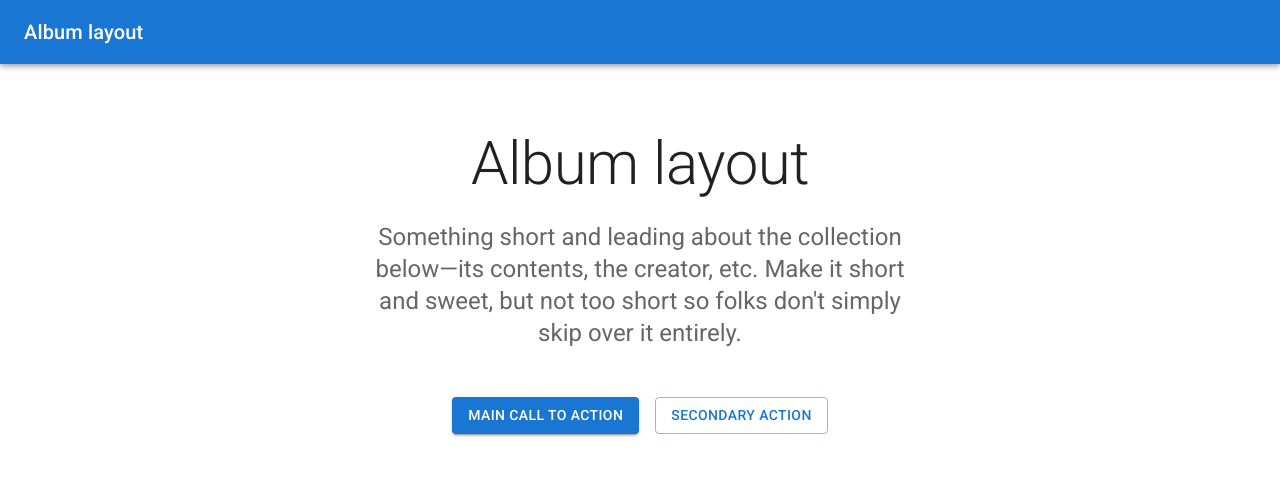
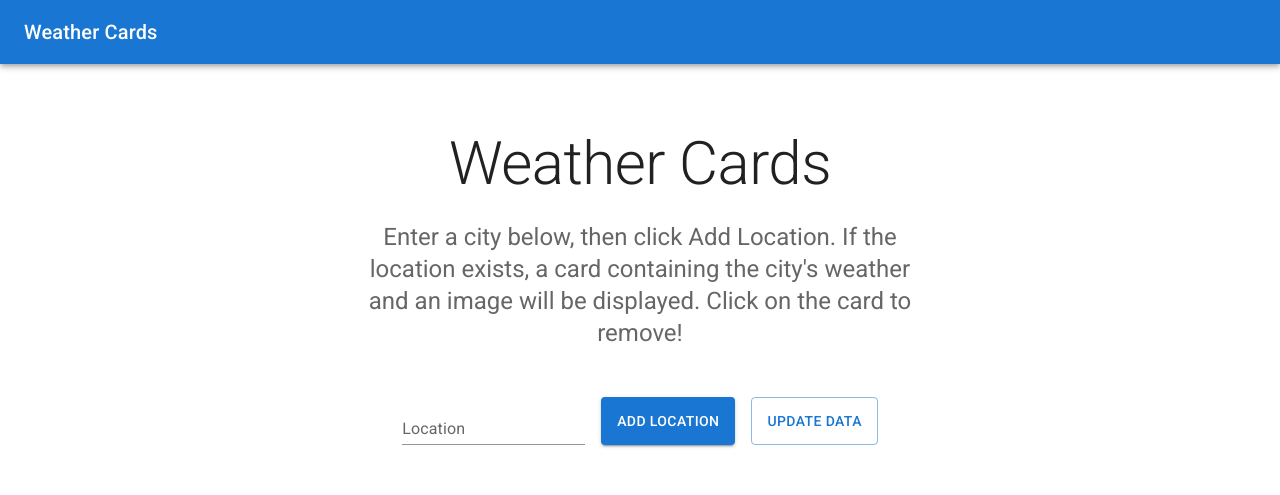
Before and after one commit to shaneSleeman/weather-app-api, a React (Create React App) app: page / in a window 1280 px wide. Shown: the top 495 px of the page. Built offline with nearby package versions, Linux system fonts and the light colour scheme.

Commit message:
Text fill in and text field

```diff
--- a/src/App.js
+++ b/src/App.js
@@ -1,4 +1,3 @@
-import logo from "./logo.svg";
 import "./App.css";
 import { Typography } from "@mui/material";
 
--- a/src/Dashboard.js
+++ b/src/Dashboard.js
@@ -15,6 +15,7 @@ import Typography from "@mui/material/Typography";
 import Container from "@mui/material/Container";
 import Link from "@mui/material/Link";
 import { createTheme, ThemeProvider } from "@mui/material/styles";
+import { TextField } from "@mui/material";
 
 function Copyright() {
   return (
@@ -41,7 +42,7 @@ export default function Dashboard() {
         <Toolbar>
           {/*<CameraIcon sx={{ mr: 2 }} />*/}
           <Typography variant="h6" color="inherit" noWrap>
-            Album layout
+            Weather Cards
           </Typography>
         </Toolbar>
       </AppBar>
@@ -62,7 +63,7 @@ export default function Dashboard() {
               color="text.primary"
               gutterBottom
             >
-              Album layout
+              Weather Cards
             </Typography>
             <Typography
               variant="h5"
@@ -70,9 +71,9 @@ export default function Dashboard() {
               color="text.secondary"
               paragraph
             >
-              Something short and leading about the collection below—its
-              contents, the creator, etc. Make it short and sweet, but not too
-              short so folks don&apos;t simply skip over it entirely.
+              Enter a city below, then click Add Location. If the location
+              exists, a card containing the city's weather and an image will be
+              displayed. Click on the card to remove!
             </Typography>
             <Stack
               sx={{ pt: 4 }}
@@ -80,8 +81,13 @@ export default function Dashboard() {
               spacing={2}
               justifyContent="center"
             >
-              <Button variant="contained">Main call to action</Button>
-              <Button variant="outlined">Secondary action</Button>
+              <TextField
+                id="standard-basic"
+                label="Location"
+                variant="standard"
+              />
+              <Button variant="contained">Add Location</Button>
+              <Button variant="outlined">Update Data</Button>
             </Stack>
           </Container>
         </Box>
```
Also changed, not shown: src/setupTests.js (deleted, +0 -5 lines), src/logo.svg (deleted), 1 other file (tests, documents, lock files or other folders).
